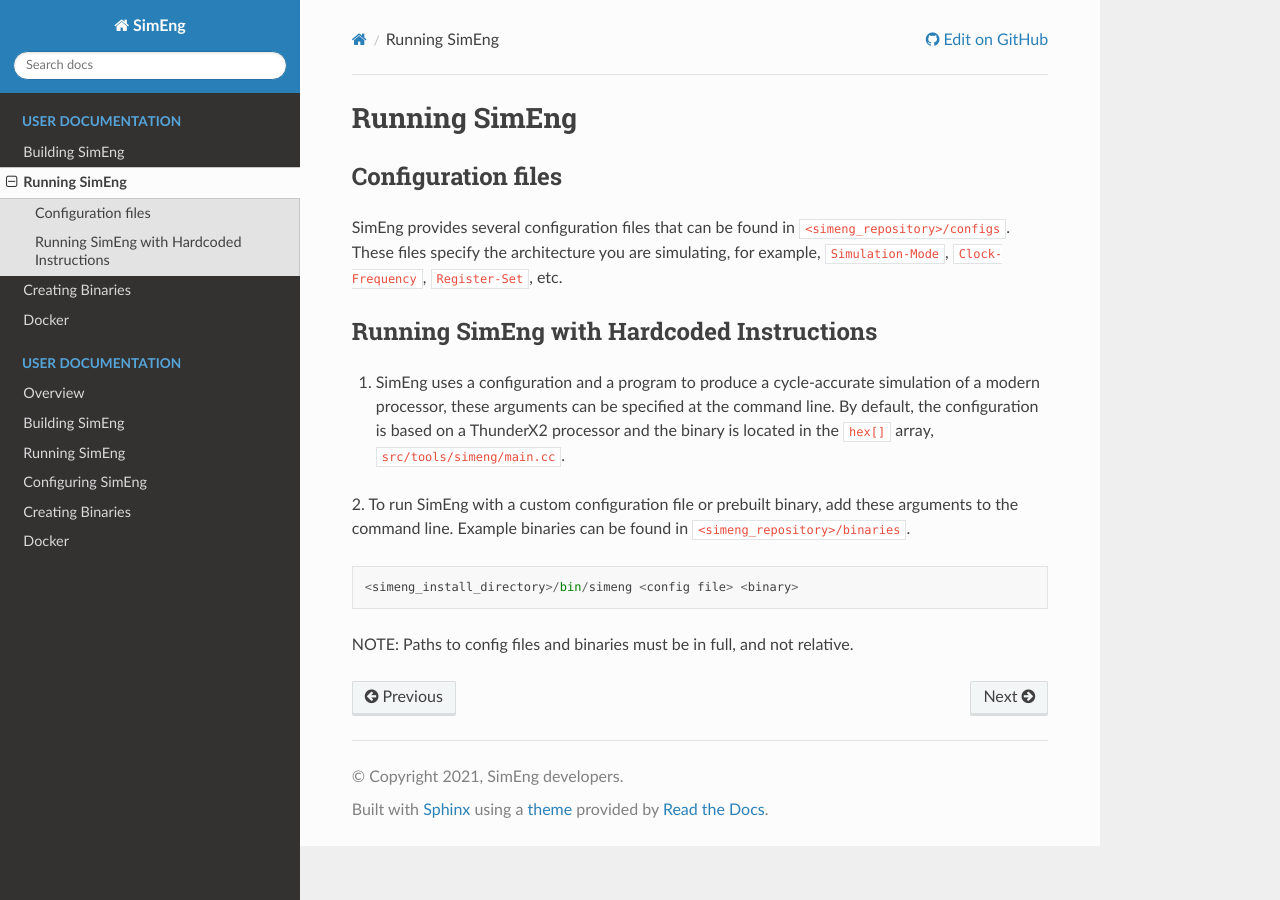
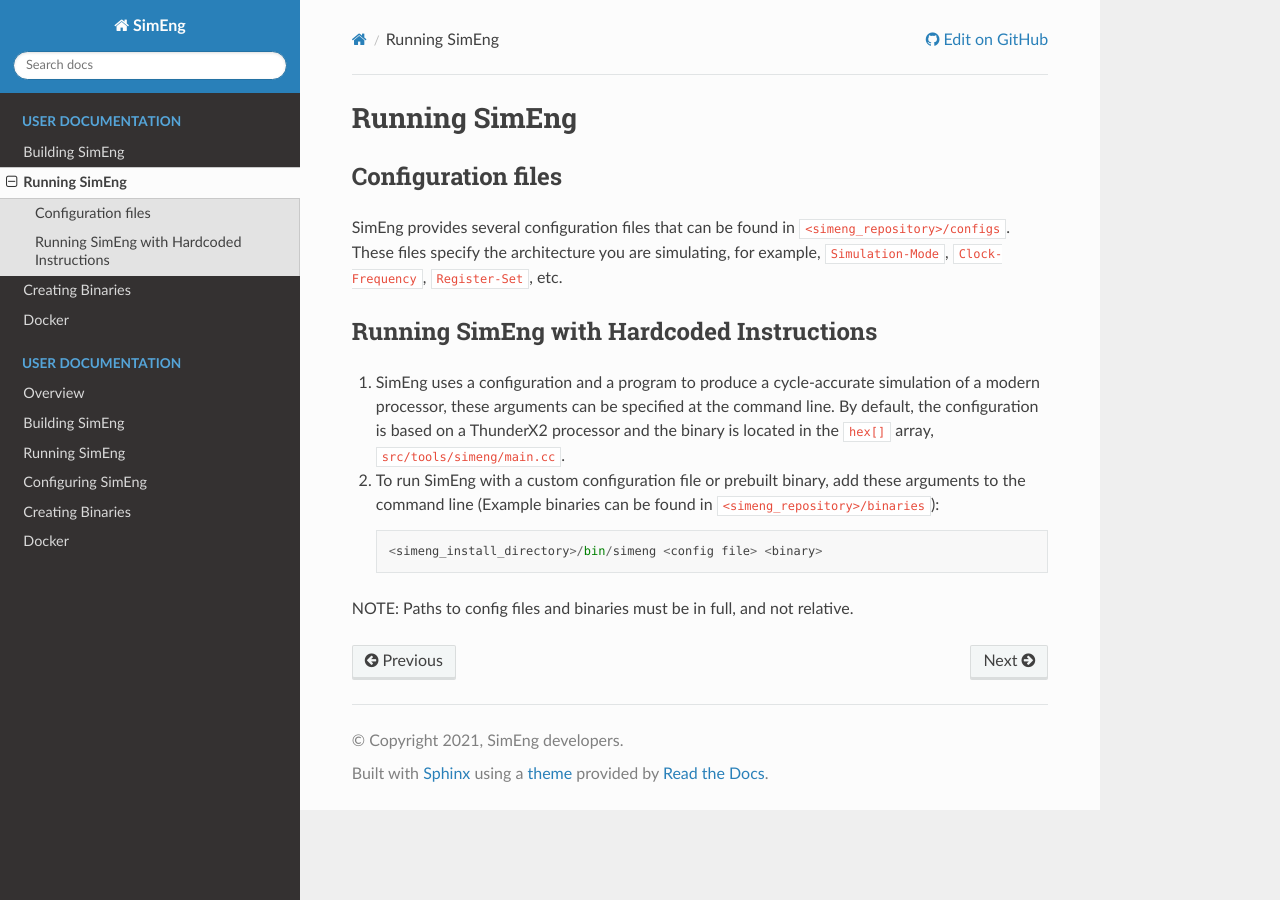
Before and after one commit to UoB-HPC/SimEng, a Sphinx documentation site: the page built from docs/sphinx/users/running_simeng.rst, in a window 1280 px wide. Built offline with Sphinx 7.4.7 and the Read the Docs theme 2.0.0, drawn with Linux system fonts in a browser that asks for light colours; pages that are not in the unit, such as notebooks, are missing from menus.

Commit message:
Reset hardcoded hex but added graceful exit. Also fixed indentation issue for running_simeng.rst

```diff
--- a/docs/sphinx/users/running_simeng.rst
+++ b/docs/sphinx/users/running_simeng.rst
@@ -12,8 +12,8 @@
 
 1. SimEng uses a configuration and a program to produce a cycle-accurate simulation of a modern processor, these arguments can be specified at the command line. By default, the configuration is based on a ThunderX2 processor and the binary is located in the ``hex[]`` array, ``src/tools/simeng/main.cc``.
 
-2. To run SimEng with a custom configuration file or prebuilt binary, add these arguments to the command line. Example binaries can be found in ``<simeng_repository>/binaries``.
-::
+2. To run SimEng with a custom configuration file or prebuilt binary, add these arguments to the command line (Example binaries can be found in ``<simeng_repository>/binaries``)::
+
         <simeng_install_directory>/bin/simeng <config file> <binary>
 
 NOTE: Paths to config files and binaries must be in full, and not relative.
```
Also changed, not shown: 1 other file.
